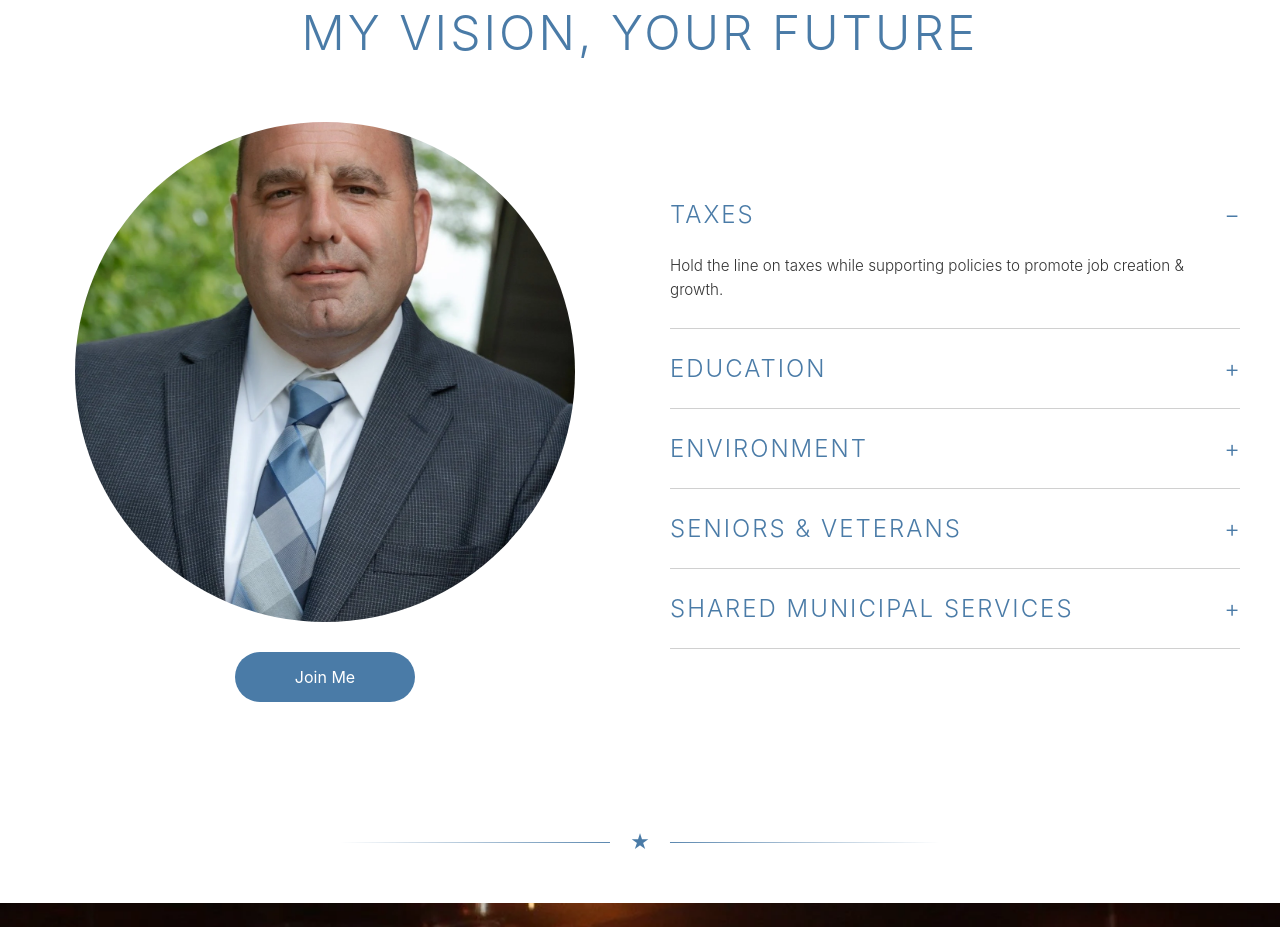
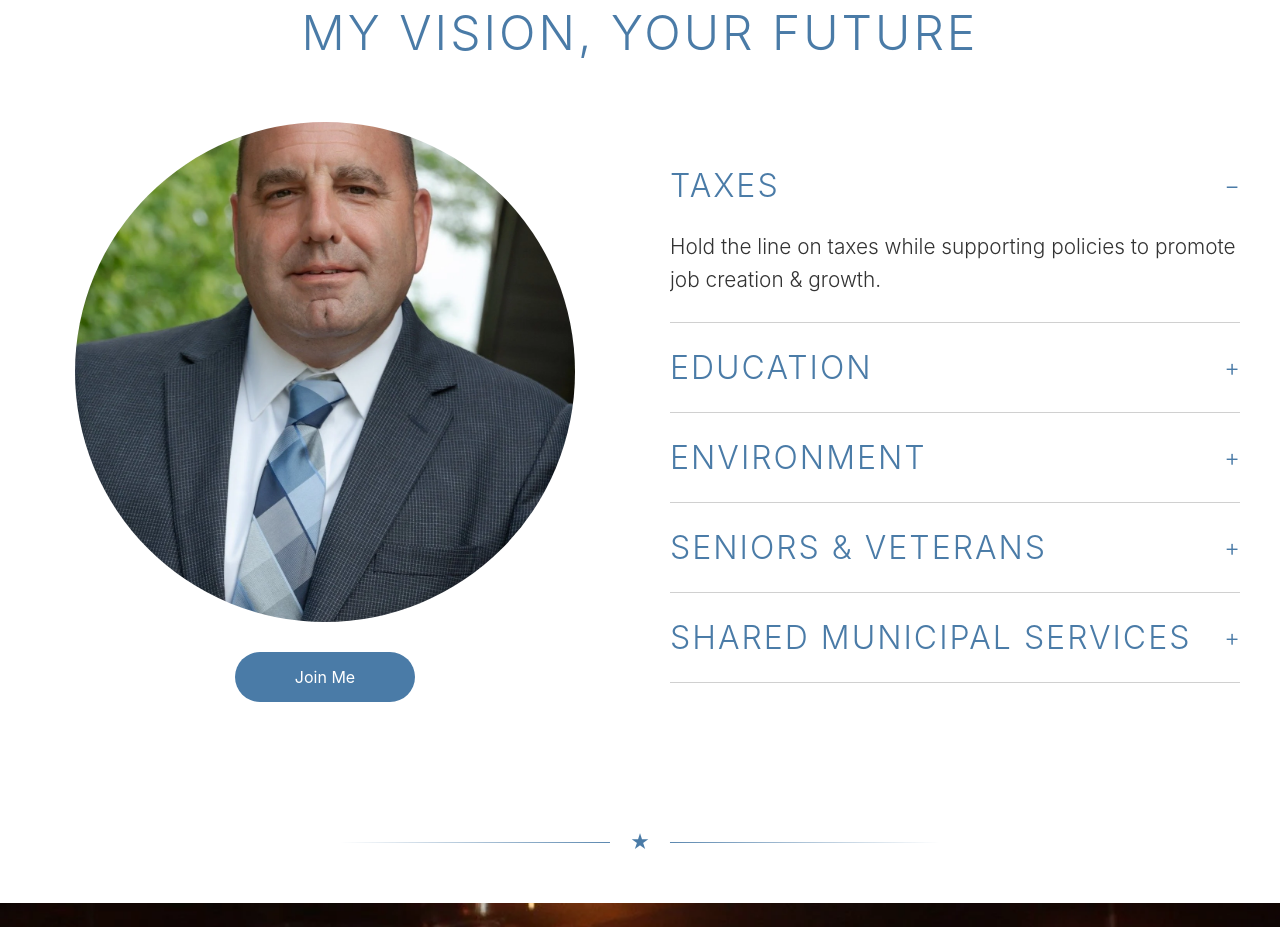
Before and after one commit to noforn/tpsite, a plain HTML site: page index.html in a window 1280 px wide. Shown: the part 2330-3257 px from the top of the page. Drawn offline with Linux system fonts and the light colour scheme.

Commit message:
init (#1)

```diff
--- a/index.html
+++ b/index.html
@@ -4,6 +4,10 @@
     <meta charset="UTF-8">
     <meta name="viewport" content="width=device-width, initial-scale=1.0">
     <title>Todd Patalano - State Senate District 26</title>
+    <link rel="apple-touch-icon" sizes="180x180" href="assets/images/apple-touch-icon.png">
+    <link rel="icon" type="image/png" sizes="32x32" href="assets/images/favicon-32x32.png">
+    <link rel="icon" type="image/png" sizes="16x16" href="assets/images/favicon-16x16.png">
+    <link rel="icon" type="image/x-icon" href="assets/images/favicon.ico">
     <style>
         * {
             margin: 0;
@@ -213,6 +217,7 @@
             display: flex;
             flex-direction: column;
             align-items: center;
+            justify-content: center;
         }
 
         .vision-image {
@@ -240,6 +245,9 @@
 
         .accordion {
             text-align: left;
+            display: flex;
+            flex-direction: column;
+            justify-content: center;
         }
 
         .accordion-item {
@@ -261,7 +269,7 @@
 
         .accordion-title {
             color: #4a7ba7;
-            font-size: 1.5rem;
+            font-size: 2rem;
             font-weight: 300;
             letter-spacing: 2px;
             text-transform: uppercase;
@@ -286,7 +294,7 @@
 
         .accordion-content p {
             color: #333;
-            font-size: 0.95rem;
+            font-size: 1.3rem;
             line-height: 1.6;
             font-weight: 300;
         }
```
Also changed, not shown: assets/images/android-chrome-192x192.png (added), assets/images/android-chrome-512x512.png (added), assets/images/apple-touch-icon.png (added), assets/images/favicon-16x16.png (added), assets/images/favicon-32x32.png (added), assets/images/favicon.ico (added), assets/images/favicon.png (added), assets/images/site.webmanifest (added), 1 other file.
